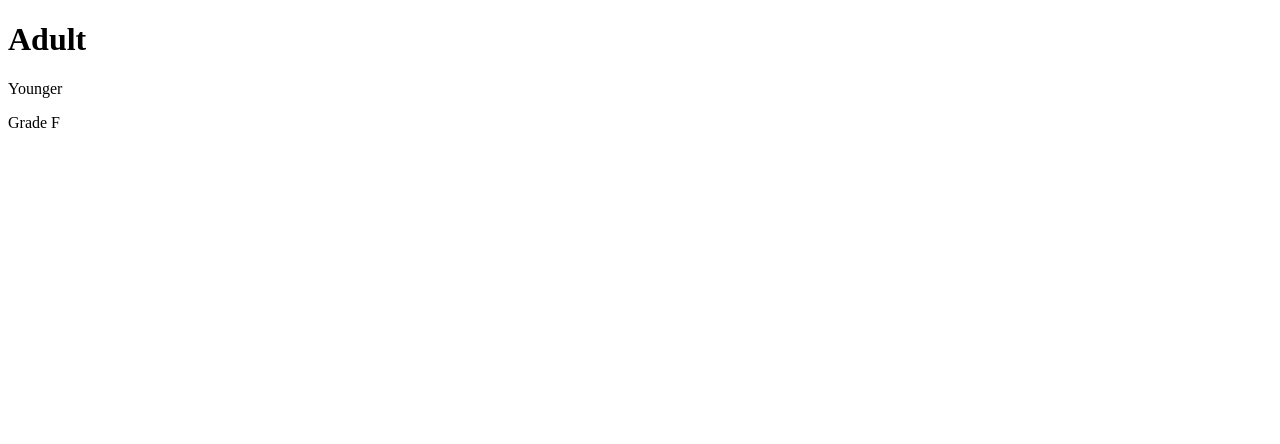
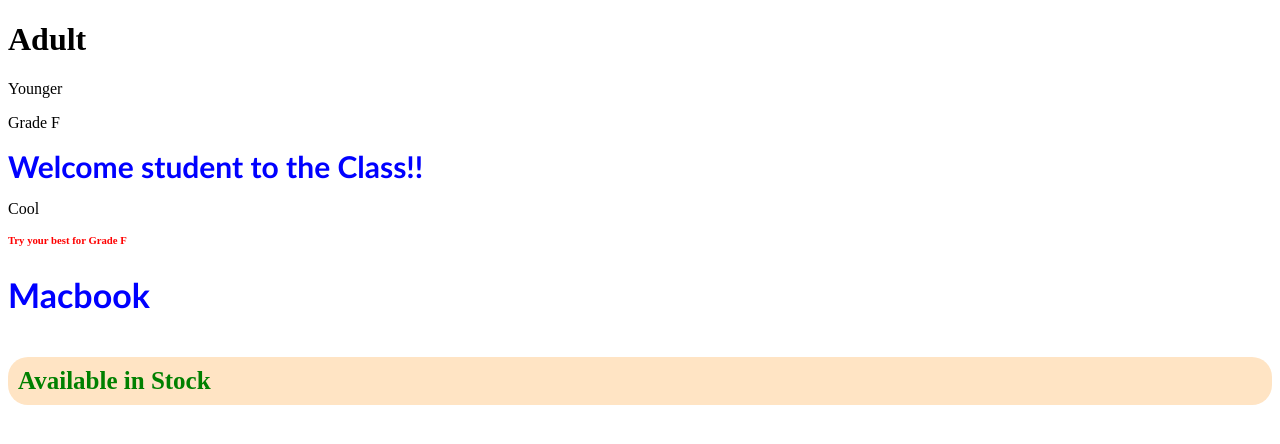
Before and after one commit to hongdyhengmesa/WebDevelopment, a Vue app: page / in a window 1280 px wide. Shown: the top 444 px of the page. Built offline with nearby package versions, Linux system fonts and the light colour scheme.

Commit message:
condition redering finished

```diff
--- a/src/App.vue
+++ b/src/App.vue
@@ -3,6 +3,10 @@
     <Vif/>
     <VElse/>
     <V_else_if/>
+    <Practice1/>
+    <Practice2/>
+    <Practice3/>
+    <Practice4/>
   </div>
 </template>
 
@@ -10,4 +14,8 @@
   import Vif from "./components/conditions/Vif.vue";
   import VElse from "./components/conditions/VElse.vue";
   import V_else_if from "./components/conditions/V_else_if.vue";
+  import Practice1 from "./components/conditions/Practice1.vue";
+  import Practice2 from "./components/conditions/Practice2.vue";
+  import Practice3 from "./components/conditions/Practice3.vue";
+  import Practice4 from "./components/conditions/Practice4.vue";
 </script>
--- /dev/null
+++ b/src/components/conditions/Practice1.vue
@@ -0,0 +1,42 @@
+<template>
+    <h1 v-if="isStu">Welcome student to the Class!!</h1>
+    <p v-else>The condition is  <span>Flase</span> , please try again</p>
+</template>
+
+<script setup>
+   // for this we can used for 0/1 or false/ true
+   const isStu = 1
+</script>
+
+<style scoped>
+
+    *{
+        margin: 0;
+        padding: 0;
+        box-sizing: border-box;
+    }
+
+    h1{
+       font-size: 30px;
+       font-family: 'Gill Sans', 'Gill Sans MT', Calibri, 'Trebuchet MS', sans-serif;
+       color: blue;
+       transition: ease-in-out 0.4s;
+       cursor: pointer;
+    }
+
+    h1:hover{
+        color: rgb(18, 155, 66);
+    }
+
+    p{
+       font-size: 30px;
+       font-family: 'Franklin Gothic Medium', 'Arial Narrow', Arial, sans-serif;
+       font-weight: 800;
+       color: rgb(18, 41, 214);
+    }
+
+    span{
+        color: red;
+    }
+
+</style>
--- /dev/null
+++ b/src/components/conditions/Practice2.vue
@@ -0,0 +1,8 @@
+<template>
+   <h2 v-if="temperature >= 37">Hot</h2>
+   <p v-else>Cool</p>
+</template>
+
+<script setup>
+   const temperature = 30
+</script>
--- /dev/null
+++ b/src/components/conditions/Practice3.vue
@@ -0,0 +1,47 @@
+<template>
+    <h1 v-if="score >= 90">You did it for Grade A</h1>
+    <h2 v-else-if="score >= 80">You did it for Grade B</h2>
+    <h3 v-else-if="score >= 70">You did it for Grade C</h3>
+    <h4 v-else-if="score >= 60">You did it for Grade D</h4>
+    <h5 v-else-if="score >= 50">You did it for Grade E</h5>
+    <h6 v-else>Try your best for Grade F</h6>
+</template>
+
+<script setup>
+    const score = 30
+</script>
+
+<style scoped>
+    *{
+        margin: 0;
+        box-sizing: border-box;
+        padding: 0;
+    }
+
+    h1{
+        color: green;
+    }
+
+    h2{
+        color: blue;
+    }
+
+    h3{
+        color: yellow;
+        background-color: black;
+        padding: 10px;
+    }
+
+    h4{
+        color: purple;
+    }
+
+    h5{
+        color: brown;
+    }
+
+    h6{
+        color: red;
+    }
+
+</style>
--- /dev/null
+++ b/src/components/conditions/Practice4.vue
@@ -0,0 +1,34 @@
+<template>
+    <h2>{{ product }}</h2>
+    <h5 v-if="stock > 0">Available in Stock</h5>
+    <p v-else>Sold out Stock</p>
+</template>
+
+<script setup>
+    const product = "Macbook";
+    const stock = 2;
+</script>
+
+<style scoped>
+    h2{
+        color: blue;
+        font-size: 34px;
+        font-family: 'Gill Sans', 'Gill Sans MT', Calibri, 'Trebuchet MS', sans-serif;
+        font-weight: 800;
+    }
+
+    h5{
+        color: green;
+        font-size: 25px;
+        background-color: bisque;
+        padding: 10px;
+        border-radius: 20px;
+    }
+
+    p{
+        color: red;
+        background-color: rgb(18, 18, 23);
+        padding: 10px;
+        border-radius: 40px;
+    }
+</style>
```
